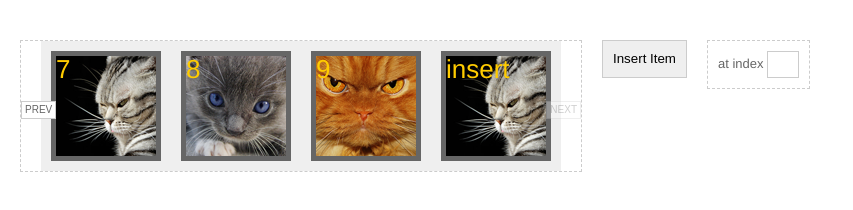
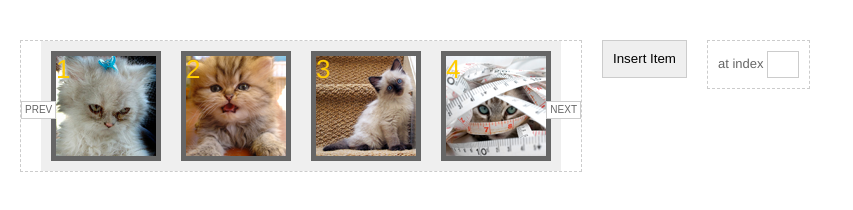
Before and after one commit to yujulia/jCarrotCell, a plain HTML site: page test.html in a window 1280 px wide. Both pictures are taken after a click on the button "Insert Item". Shown: the whole page, without its empty margins (0-853 px from the left). Drawn offline with Linux system fonts and the light colour scheme.

Commit message:
seems to insert

```diff
--- a/css/carrotskin.css
+++ b/css/carrotskin.css
@@ -95,6 +95,10 @@
 	background: #99cc33;
 }
 
+.myNavi .current {
+	background: #99cc33;
+}
+
 
 .kitten {
 	width: 560px;
--- a/js/jCarrotCell.js
+++ b/js/jCarrotCell.js
@@ -121,9 +121,9 @@
 				var scrollThis = 0;
 
 				// some additional forward scrolling needs to happen
-				if (myPage > pages) {
+				if (settings.infinite && (myPage > pages)) {
 					settings.controlScope.trigger(settings.scrollStart, [settings.name, SCROLL_START, 0]);
-					console.log("scroll handler > pages scroll start");
+					// console.log("scroll handler > pages scroll start");
 					scrolling = true;
 
 					var moveBy = visible - extraMoves;
@@ -135,9 +135,9 @@
 				}
 
 				// some additional backward scrolling needs to happen
-				else if (myPage == 0) {
+				else if (settings.infinite && (myPage == 0)) {
 					settings.controlScope.trigger(settings.scrollStart, [settings.name, SCROLL_START, pages-1]);
-					console.log("scroll handler 0 pages scroll start");
+					// console.log("scroll handler 0 pages scroll start");
 					scrolling = true;
 
 					if (settings.sideways) {
@@ -166,7 +166,7 @@
 					myPage = currentPage; // should this be currentPage+1 ???
 				}
 
-				// console.log("going to page " + myPage + " current Page is " + currentPage);
+	 			// console.log("going to page " + myPage + " current Page is " + currentPage);
 
 				// should do bounds check for non infinite
 
@@ -199,6 +199,7 @@
 			*/
 			var determinePrevNext = function(nextPage) {
 				if (settings.infinite) { return false; } // do nothing if its infinite
+
 				if (nextPage <= 1) { haveBack = false; } else { haveBack = true; };
 				if (nextPage >= pages) { haveForward = false; } else { haveForward = true; };
 				if (haveBack) {
@@ -226,7 +227,13 @@
 			/** move carousel forward
 			*/
 			var moveForward = function() {
-				if (!settings.infinite && (currentPage >= pages)) { return false; } // we are at the right most page
+				if (!settings.infinite && (currentPage > pages)) { return false; } // we are at the right most page
+
+				if (!settings.infinite && (currentPage == pages)) {
+					currentPage--; // we are still on the same page
+					gotoPage(currentPage); // move by a single unit
+				}
+
 				var nextPage = currentPage + 1;
 				gotoPage(nextPage);
 			};
@@ -457,22 +464,6 @@
 			/** find out if we have any weird empty spots in a page
 			*/
 			var howManyExtraMoves = function(){
-				// if (advanceBy == visible) {
-				// 	extraMoves = 0; // no worries
-				//
-				// } else {
-				// 	var lastPageStartingNum = (pages-1) * advanceBy + 1;
-				// 	// console.log("first item of last page set is " + lastPageStartingNum);
-				//
-				// 	extraMoves = totalItems - lastPageStartingNum + 1;
-				// 	if (extraMoves == 0) {
-				// 		extraMoves = visible;
-				// 	}
-				//
-				// 	console.log(extraMoves + " extra moves");
-				// }
-
-
 				firstOfLastPage = (pages-1) * advanceBy + 1;
 				// console.log("first item of last page set is " + firstOfLastPage);
 
@@ -729,32 +720,6 @@
 					adjustSlideSize();
 				},
 
-				/** add a new item to the carousel (at index or at end)
-				*/
-				insert : function(newItem, index) {
-					if (!newItem) { return false; } // nothing to insert
-					index = itemRangeFix(index);
-
-					if (index == items.length) {
-						if (settings.infinite || settings.auto) {
-							// append at some other place
-						} else {
-							slider.append(newItem); // insert at end
-						}
-					} else {
-						$(settings.sliderChildSelect, slider).eq(index-1).before(newItem); // insert at index
-					}
-
-
-					updateSlider(); // set the slider right
-
-					if (settings.scrollToInserted) {
-						var whichPage = whichPageContains(index);
-						gotoPage(whichPage);
-					}
-
-					return index; // return the position we inserted at
-				},
 
 				/** load an entire new set of slides
 				*/
@@ -768,6 +733,41 @@
 					gotoPage(1); // rewind to beginning on load
 					currentPage = 1;
 					determinePrevNext();
+				},
+
+
+				/** add a new item to the carousel (at index or at end)
+				*/
+				insert : function(newItem, index) {
+					if (!newItem) { return false; } // nothing to insert
+					index = itemRangeFix(index);
+					var flag = false;
+
+					if (index == items.length) {
+						flag = true;
+						if (settings.infinite || settings.auto) {
+							// append at some other place
+						} else {
+							slider.append(newItem); // insert at end
+						}
+					} else {
+						$(settings.sliderChildSelect, slider).eq(index-1).before(newItem); // insert at index
+					}
+
+					if (flag) {
+						determinePrevNext(pages-1);
+					}
+
+					updateSlider(); // set the slider right
+
+
+
+					if (settings.scrollToInserted) {
+						var whichPage = whichPageContains(index);
+						gotoPage(whichPage);
+					}
+
+					return index; // return the position we inserted at
 				},
 
 				/** set api for internal access for whatever reason
--- a/test.html
+++ b/test.html
@@ -16,9 +16,7 @@
 	$(document).ready(function(){
 		window.carrotDemos = window.carrotDemos || {};
 		carrotDemos.setup = function() {
-			var kitten = $("#insertKitten").carrotCell({
-				scrollToInserted : true
-			});
+			var kitten = $("#insertKitten").carrotCell();
 			var kittenAPI = $(kitten).data("carrotCell");
 
 			var howManyPages = kittenAPI.getPageCount();
```
